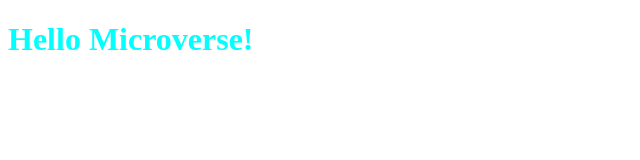
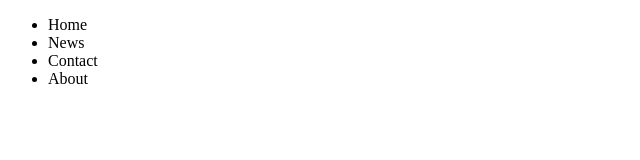
Before and after one commit to AkashaSedeqi/test, a website: page index.html in a window 1280 px wide. Shown: the whole page, without its empty margins (0-640 px from the left). Drawn offline with Linux system fonts and the light colour scheme.

Commit message:
Nav created

```diff
--- a/index.html
+++ b/index.html
@@ -8,6 +8,13 @@
     <title>Document</title>
 </head>
 <body>
-    <h1 class="header">Hello Microverse!</h1>
+    <nav class="Navbar">
+        <ul>
+            <li>Home</li>
+            <li>News</li>
+            <li>Contact</li>
+            <li>About</li>
+        </ul>
+    </nav>
 </body>
 </html>
```
